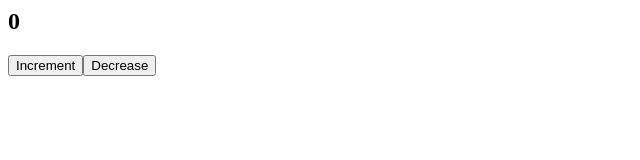
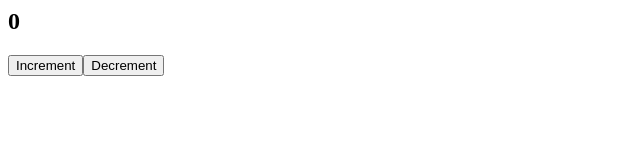
Before and after one commit to AshutoshTarwey/react_first_application, a React (Create React App) app: page / in a window 1280 px wide. Shown: the top 160 px of the page, without its empty margins (0-640 px from the left). Built offline with nearby package versions, Linux system fonts and the light colour scheme.

Commit message:
increment decrement change 3

```diff
--- a/src/App.jsx
+++ b/src/App.jsx
@@ -4,25 +4,20 @@ import React, { useState } from 'react';
 
 export default function App() {
   let [counter, setCount] = useState(0);
+
+  function Increase() {
+    setCount(counter + 1);
+  }
+  function Decrease() {
+    setCount(counter - 1);
+  }
+
   return (
     <div>
       <h2>{counter}</h2>
-      <button
-        onClick={() => {
-          setCount(counter + 1);
-        }}
-      >
-        Increment
-      </button>
+      <button onClick={Increase}>Increment</button>
 
-      <button
-        onClick={() => {
-          setCount(counter - 1);
-        }}
-      >
-        {' '}
-        Decrease{' '}
-      </button>
+      <button onClick={Decrease}>Decrement</button>
     </div>
   );
 }
```
